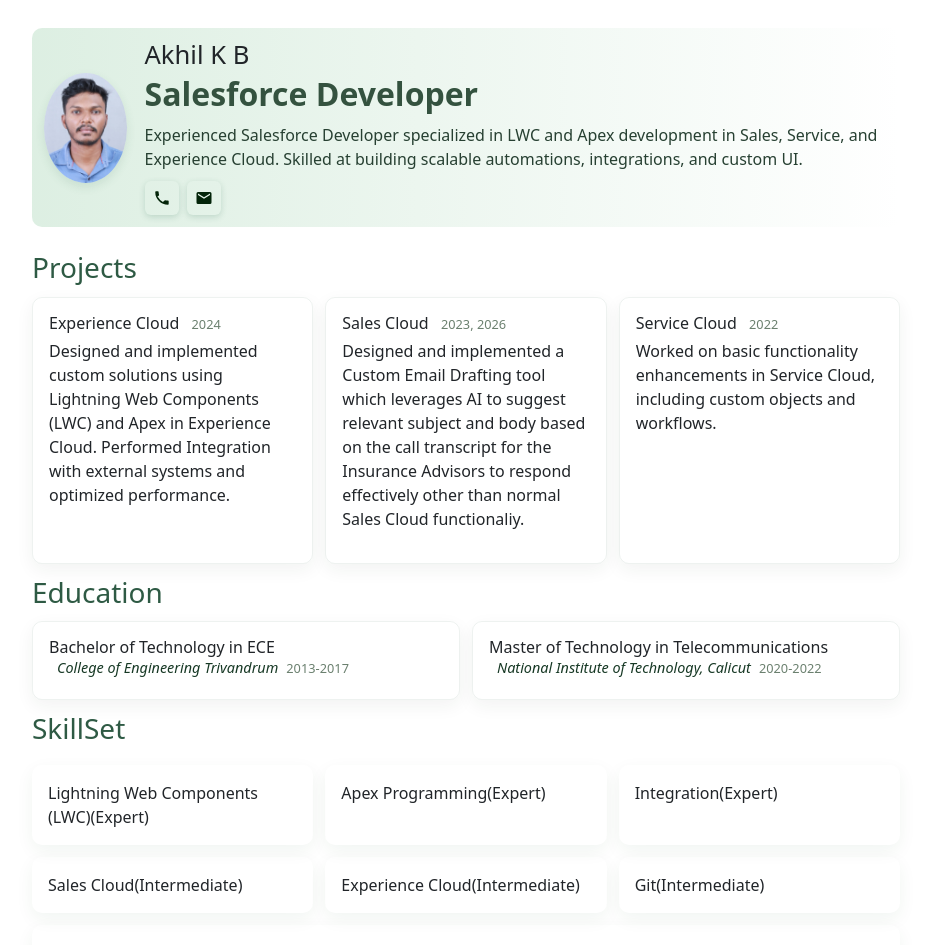
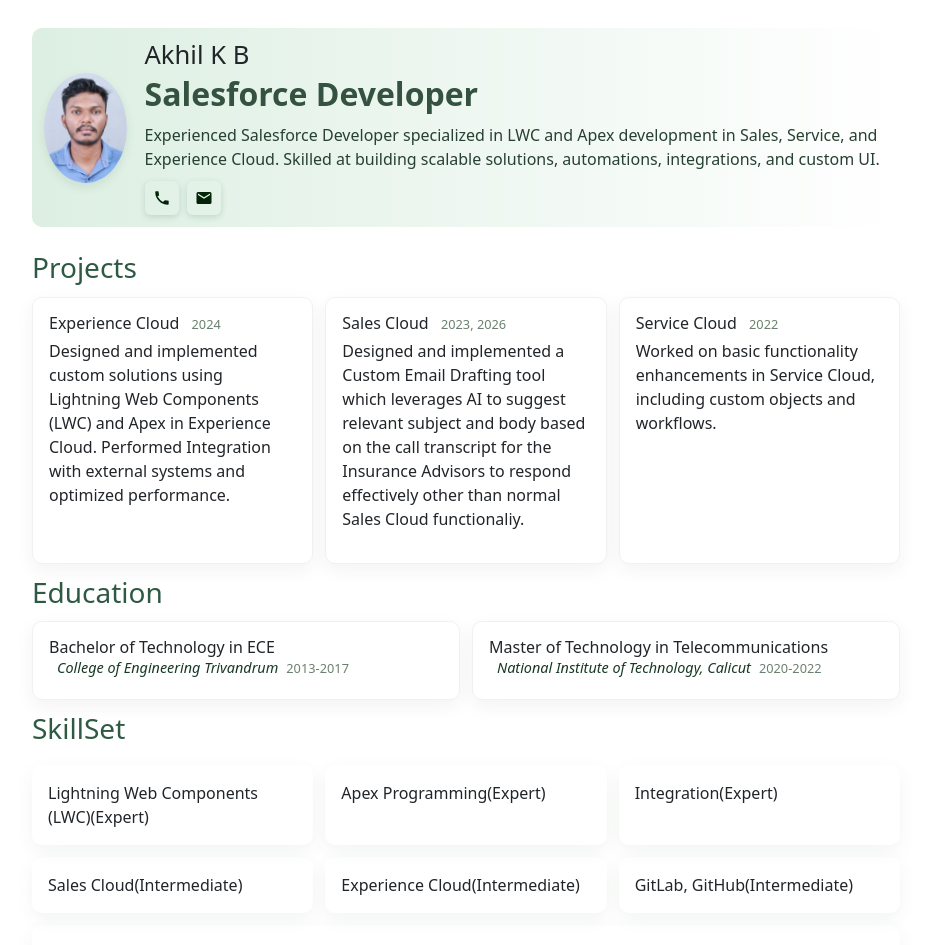
Before and after one commit to akhilbabuji/salesforce-portfolio, an Angular app: page / in a window 1280 px wide. Shown: the top 945 px of the page, without its empty margins (174-1105 px from the left). Built offline with nearby package versions, Linux system fonts and the light colour scheme.

Commit message:
GitLab and GitHub skill addition

```diff
--- a/src/app/app.component.ts
+++ b/src/app/app.component.ts
@@ -27,7 +27,7 @@
   name = 'Akhil K B';
   title = 'Salesforce Developer';
   photo = 'assets/537A9670 copy.jpg';
-  summary = `Experienced Salesforce Developer specialized in LWC and Apex development in Sales, Service, and Experience Cloud. Skilled at building scalable automations, integrations, and custom UI.`;
+  summary = `Experienced Salesforce Developer specialized in LWC and Apex development in Sales, Service, and Experience Cloud. Skilled at building scalable solutions, automations, integrations, and custom UI.`;
   portfolio: PortfolioItem[] = [
     { title: 'Experience Cloud', year: '2024', description: 'Designed and implemented custom solutions using Lightning Web Components (LWC) and Apex in Experience Cloud. Performed Integration with external systems and optimized performance.' },
     { title: 'Sales Cloud', year: '2023, 2026', description: 'Designed and implemented a Custom Email Drafting tool which leverages AI to suggest relevant subject and body based on the call transcript for the Insurance Advisors to respond effectively other than normal Sales Cloud functionaliy.' },
@@ -44,7 +44,7 @@
     { name: 'Integration', level: 'Expert' },
     { name: 'Sales Cloud', level: 'Intermediate' },
     { name: 'Experience Cloud', level: 'Intermediate' },
-    { name: 'Git', level: 'Intermediate' },
+    { name: 'GitLab, GitHub', level: 'Intermediate' },
     { name: 'Copado', level: 'Intermediate' }
   ];
 }
```
